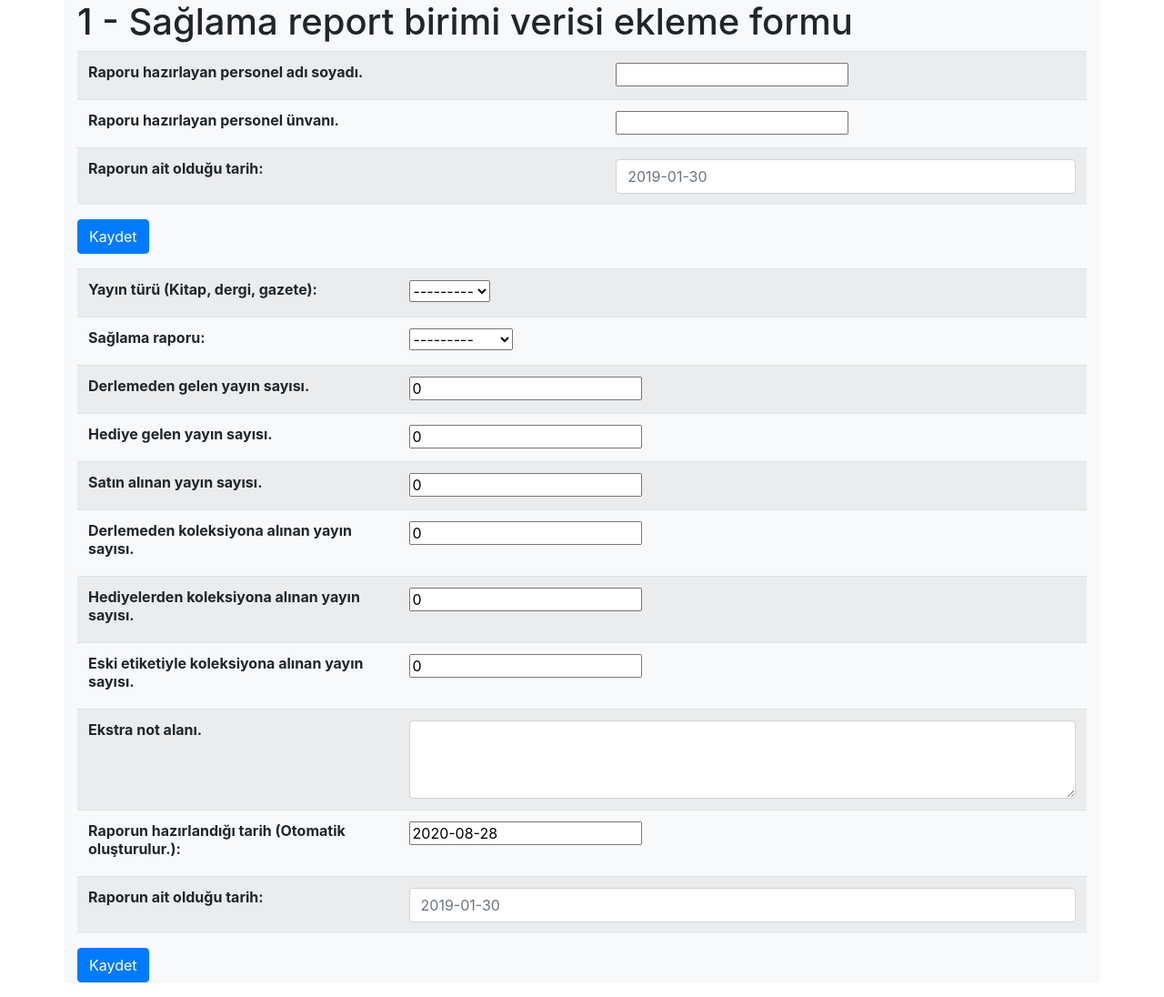
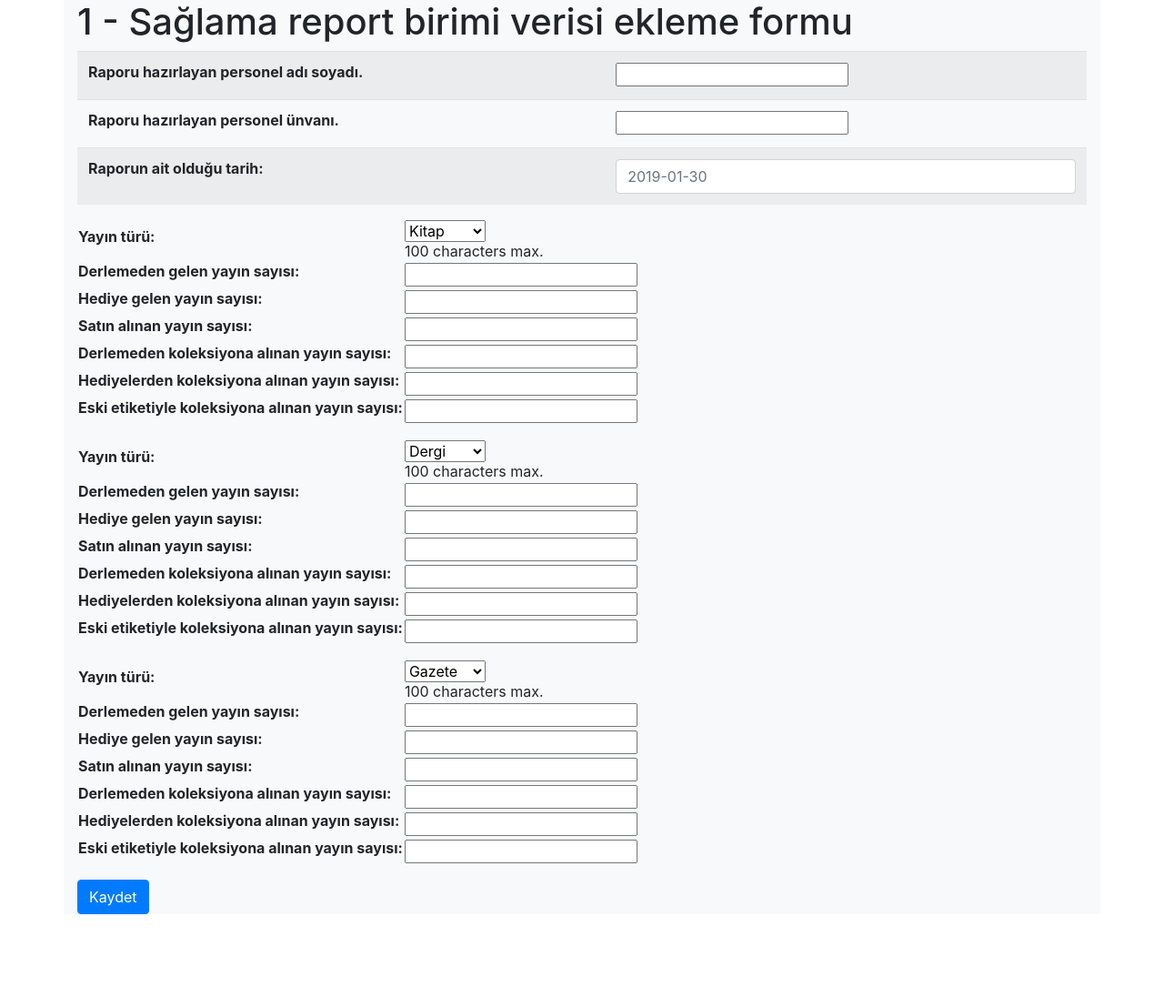
Before and after one commit to tirnavali/tgnat-analytics, a Django app: page /saglama/yeni in a window 1280 px wide. Shown: the part 111-1207 px from the top of the page at 91% size. After the commit the page ends 1116 px from the top, so only its background shows below. Run offline with Django 3.2, Linux system fonts and the light colour scheme; data comes from the database, SQL or seed files in the repository; both versions use the stored data as it was after the commit; some libraries are stand-ins or nearby versions.

Commit message:
saglama birimi formu devam...

```diff
--- a/cockpit/forms.py
+++ b/cockpit/forms.py
@@ -14,6 +14,17 @@ from .models import *
 #     photocopy = forms.IntegerField(label="Çekilen fotokopi sayısı")
 #     record_date = forms.DateTimeField(label="Verilerin toplandığı tarih(ay)",
 #         widget=forms.TextInput(attrs={'placeholder':'2019-01-30'}))
+
+class SaglamaAnalyticForm(forms.Form):
+
+    pub_type              = forms.ModelChoiceField(queryset = PubType.objects, label='Yayın türü:', help_text='100 characters max.')
+    #report                = forms.IntegerField(disabled = True)
+    pub_arrived_as_supply = forms.IntegerField(label='Derlemeden gelen yayın sayısı:')
+    pub_arrived_as_gift   = forms.IntegerField(label='Hediye gelen yayın sayısı:')
+    pub_bought            = forms.IntegerField(label='Satın alınan yayın sayısı:')
+    pub_saved_as_supply   = forms.IntegerField(label='Derlemeden koleksiyona alınan yayın sayısı:')
+    pub_saved_as_gift     = forms.IntegerField(label='Hediyelerden koleksiyona alınan yayın sayısı:')
+    pub_saved_as_old      = forms.IntegerField(label='Eski etiketiyle koleksiyona alınan yayın sayısı:')
 
 class SaglamaReportForm(forms.ModelForm):
     class Meta:
--- a/cockpit/templates/cockpit/saglama_report_yeni.html
+++ b/cockpit/templates/cockpit/saglama_report_yeni.html
@@ -11,12 +11,36 @@
     <form method="POST">
         {% csrf_token %}
 
-    <table class="table table-striped" >
+        <table class="table table-striped">
             {{ form }}
         </table>
-    <input class="btn btn-primary" type="submit" value="Kaydet" >
+        <div class="input-group mb-3">
+            <table>
 
-</form>
+                {{ form_2}}
+
+            </table>
+        </div>
+
+        <div class="input-group mb-3">
+
+            <table>
+
+                {{ form_3}}
+
+            </table>
+        </div>
+        <div class="input-group mb-3">
+            <table>
+
+                {{ form_4}}
+
+            </table>
+        </div>
+
+        <input class="btn btn-primary" type="submit" value="Kaydet">
+
+        <!-- </form>
 <form method="POST">
     {% csrf_token %}
     <table class="table table-striped">
@@ -24,7 +48,7 @@
     </table>
     <input class="btn btn-primary" type="submit" value="Kaydet" >
 
-</form>
+</form> -->
 
 </div>
 {% endblock %}
--- a/cockpit/views.py
+++ b/cockpit/views.py
@@ -38,10 +38,13 @@ def saglama_new(request):
             form_1.save()
             form_2_show = True #form_1 kaydolduysa ikiyi göster
             form_1_submit_show = False
-            return render(request, 'cockpit/saglama_report_yeni.html', locals())
+            return HttpResponse(str(request.POST))
+            #return render(request, 'cockpit/saglama_report_yeni.html', locals())
     elif request.method == 'GET':
         form = SaglamaReportForm()
-        form_2 = SaglamaForm()
+        form_2 = SaglamaAnalyticForm(initial = {'pub_type' : 1})
+        form_3 = SaglamaAnalyticForm(initial = {'pub_type' : 2})
+        form_4 = SaglamaAnalyticForm(initial = {'pub_type' : 3})
         return render(request, 'cockpit/saglama_report_yeni.html', locals())
 
 
```
Also changed, not shown: db.sqlite3. Lines whose indentation alone changed are shown as unchanged.
